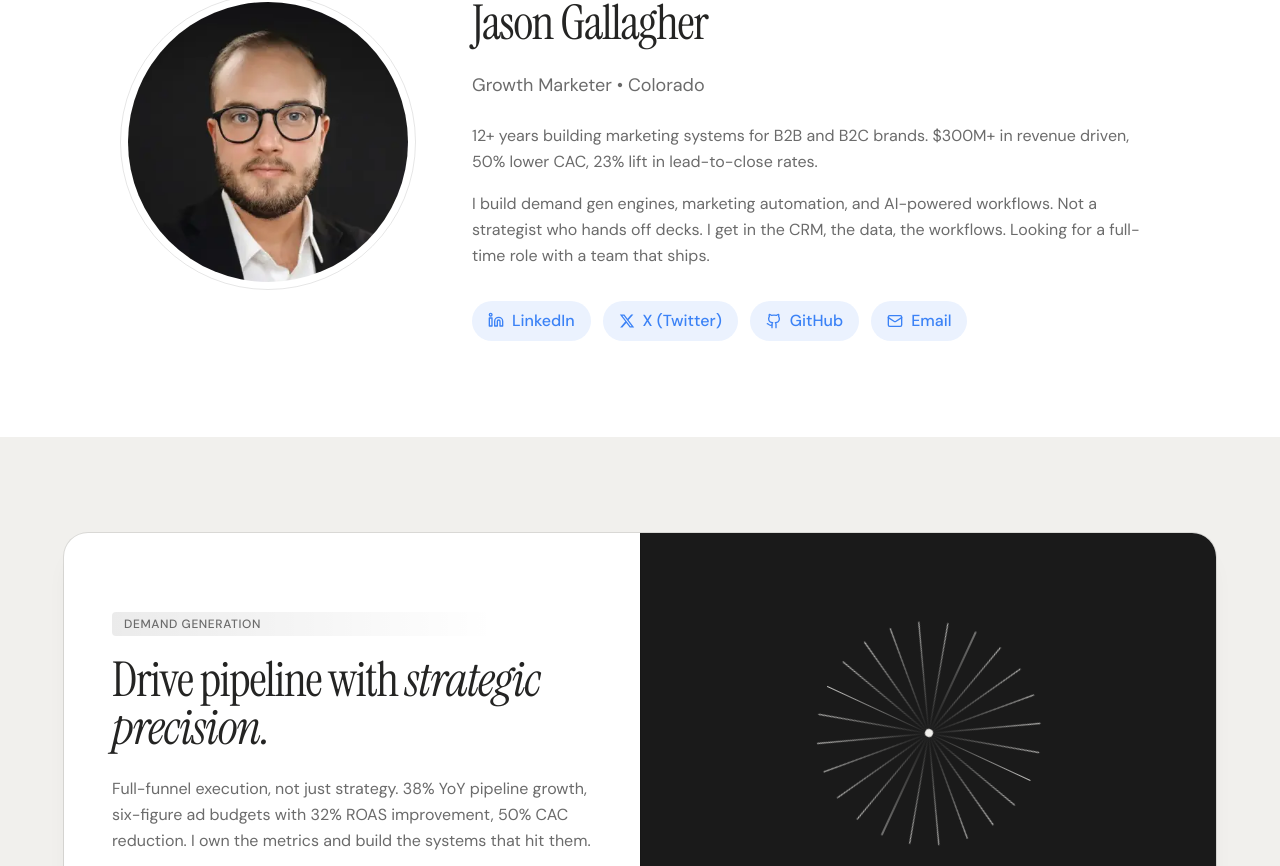
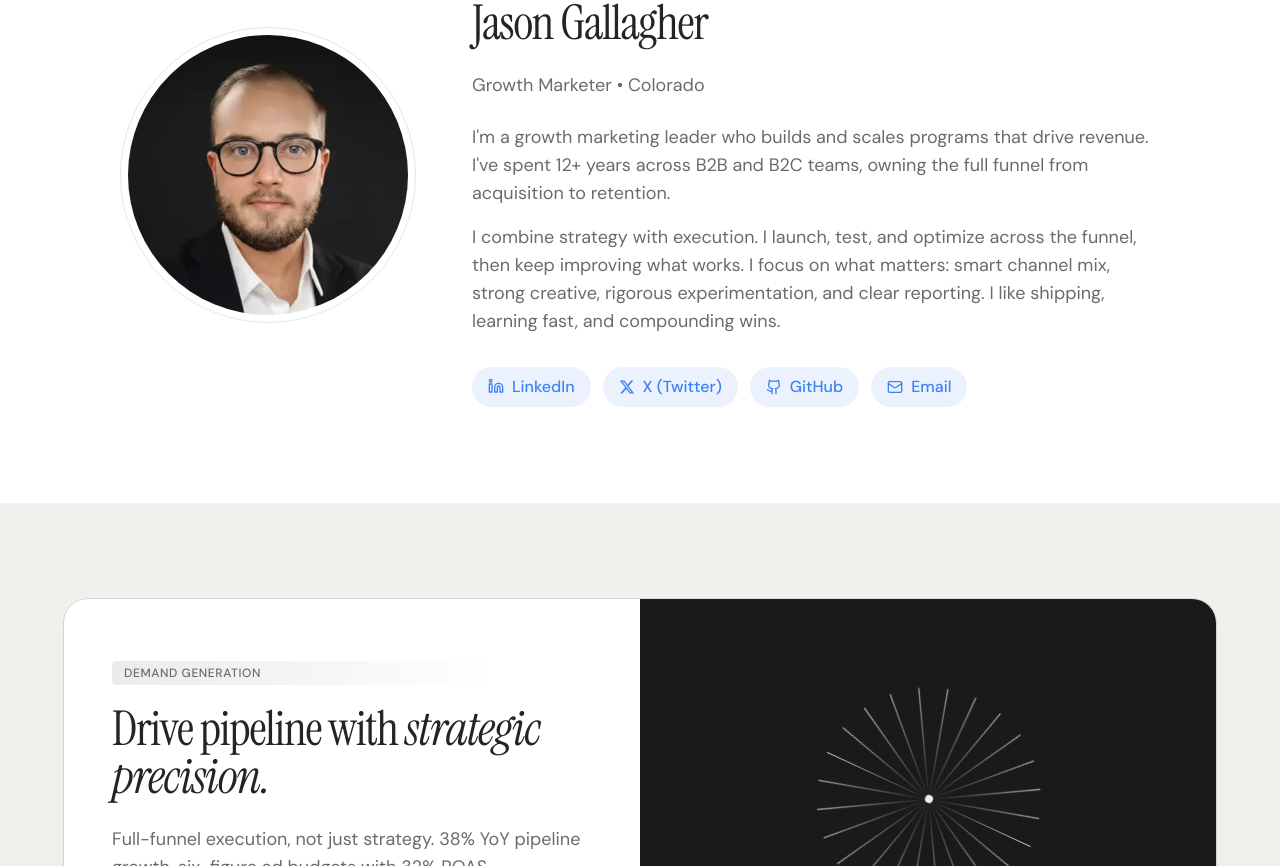
Before and after one commit to JsonGallagher/jason-gallagher-portfolio, a React (Vite) app: page / in a window 1280 px wide. Shown: the part 1454-2320 px from the top of the page. Built offline with nearby package versions, Linux system fonts and the light colour scheme; no server answers.

Commit message:
Standardize body text sizing, update About bio
- Add md:text-lg to body paragraphs across all sections for consistent sizing
- Bump Experience highlights and Values descriptions from text-sm to text-base md:text-lg
- Update About section with new bio focused on approach, not stat repetition

```diff
--- a/src/components/About.jsx
+++ b/src/components/About.jsx
@@ -58,16 +58,12 @@ export default function About() {
             Growth Marketer • Colorado
           </p>
 
-          <p className="text-text-secondary dark:text-text-light/70 leading-relaxed mb-4">
-            12+ years building marketing systems for B2B and B2C brands. $300M+
-            in revenue driven, 50% lower CAC, 23% lift in lead-to-close rates.
+          <p className="text-text-secondary dark:text-text-light/70 leading-relaxed mb-4 md:text-lg">
+            I'm a growth marketing leader who builds and scales programs that drive revenue. I've spent 12+ years across B2B and B2C teams, owning the full funnel from acquisition to retention.
           </p>
 
-          <p className="text-text-secondary dark:text-text-light/70 leading-relaxed mb-8">
-            I build demand gen engines, marketing automation, and AI-powered
-            workflows. Not a strategist who hands off decks. I get in the CRM,
-            the data, the workflows. Looking for a full-time role with a team
-            that ships.
+          <p className="text-text-secondary dark:text-text-light/70 leading-relaxed mb-8 md:text-lg">
+            I combine strategy with execution. I launch, test, and optimize across the funnel, then keep improving what works. I focus on what matters: smart channel mix, strong creative, rigorous experimentation, and clear reporting. I like shipping, learning fast, and compounding wins.
           </p>
 
           {/* Links */}
--- a/src/components/CTA.jsx
+++ b/src/components/CTA.jsx
@@ -18,7 +18,7 @@ export default function CTA() {
         <h2 className="section-title">
           Let's <em className="italic">connect.</em>
         </h2>
-        <p className="text-text-secondary dark:text-text-light/60 mb-8 max-w-lg mx-auto">
+        <p className="text-text-secondary dark:text-text-light/60 mb-8 max-w-lg mx-auto md:text-lg">
           Looking for a growth marketer who builds, not just advises? Open to
           full-time roles with teams that ship.
         </p>
--- a/src/components/Experience.jsx
+++ b/src/components/Experience.jsx
@@ -81,7 +81,7 @@ function TimelineItem({ experience, index }) {
       className="grid md:grid-cols-[200px_1fr] gap-4 md:gap-12 py-8 border-t border-black/10 dark:border-white/10"
     >
       <div className="text-text-secondary dark:text-text-light/50">
-        <div className="text-sm">{experience.period}</div>
+        <div className="text-sm md:text-base">{experience.period}</div>
         {experience.duration && (
           <div className="font-semibold mt-1 text-text-primary dark:text-text-light">
             {experience.duration}
@@ -90,14 +90,14 @@ function TimelineItem({ experience, index }) {
       </div>
       <div>
         <h3 className="text-xl font-semibold mb-1">{experience.title}</h3>
-        <div className="text-text-secondary dark:text-text-light/50 mb-4">
+        <div className="text-text-secondary dark:text-text-light/50 mb-4 md:text-lg">
           {experience.company}
         </div>
         <ul className="space-y-2">
           {experience.highlights.map((highlight, i) => (
             <li
               key={i}
-              className="flex gap-3 text-text-secondary dark:text-text-light/70 text-sm leading-relaxed"
+              className="flex gap-3 text-text-secondary dark:text-text-light/70 text-base md:text-lg leading-relaxed"
             >
               <span className="text-text-primary dark:text-text-light shrink-0">
                 →
--- a/src/components/Expertise.jsx
+++ b/src/components/Expertise.jsx
@@ -193,7 +193,7 @@ function FeatureCard({ feature }) {
         <h3 className="section-title">
           {feature.title} <em className="italic">{feature.titleAccent}</em>
         </h3>
-        <p className="text-text-secondary dark:text-text-light/60 leading-relaxed">
+        <p className="text-text-secondary dark:text-text-light/60 leading-relaxed md:text-lg">
           {feature.description}
         </p>
       </div>
--- a/src/components/Testimonials.jsx
+++ b/src/components/Testimonials.jsx
@@ -48,7 +48,7 @@ export default function Testimonials() {
                 shadow-xl shadow-black/5 dark:shadow-black/40
                 transition-transform duration-300 hover:-translate-y-1 hover:shadow-2xl"
             >
-              <p className="text-text-secondary dark:text-text-light/60 leading-relaxed mb-6">
+              <p className="text-text-secondary dark:text-text-light/60 leading-relaxed mb-6 md:text-lg">
                 {item.text}
               </p>
               <div className="mt-auto">
--- a/src/components/Values.jsx
+++ b/src/components/Values.jsx
@@ -56,7 +56,7 @@ export default function Values() {
                 <value.icon className="w-7 h-7 stroke-[1.5]" />
               </div>
               <h3 className="font-semibold text-lg mb-2">{value.title}</h3>
-              <p className="text-sm text-text-secondary dark:text-text-light/60 leading-relaxed">
+              <p className="text-base md:text-lg text-text-secondary dark:text-text-light/60 leading-relaxed">
                 {value.description}
               </p>
             </motion.div>
```
